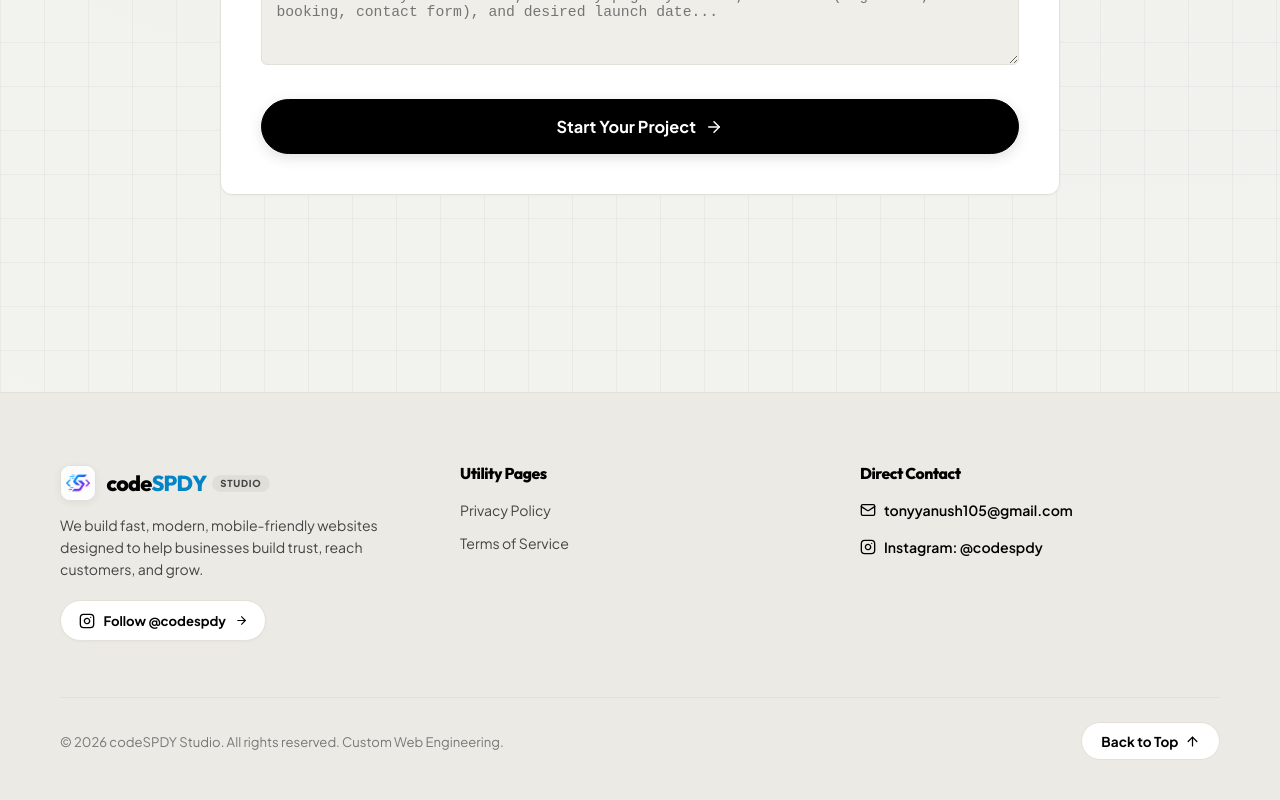
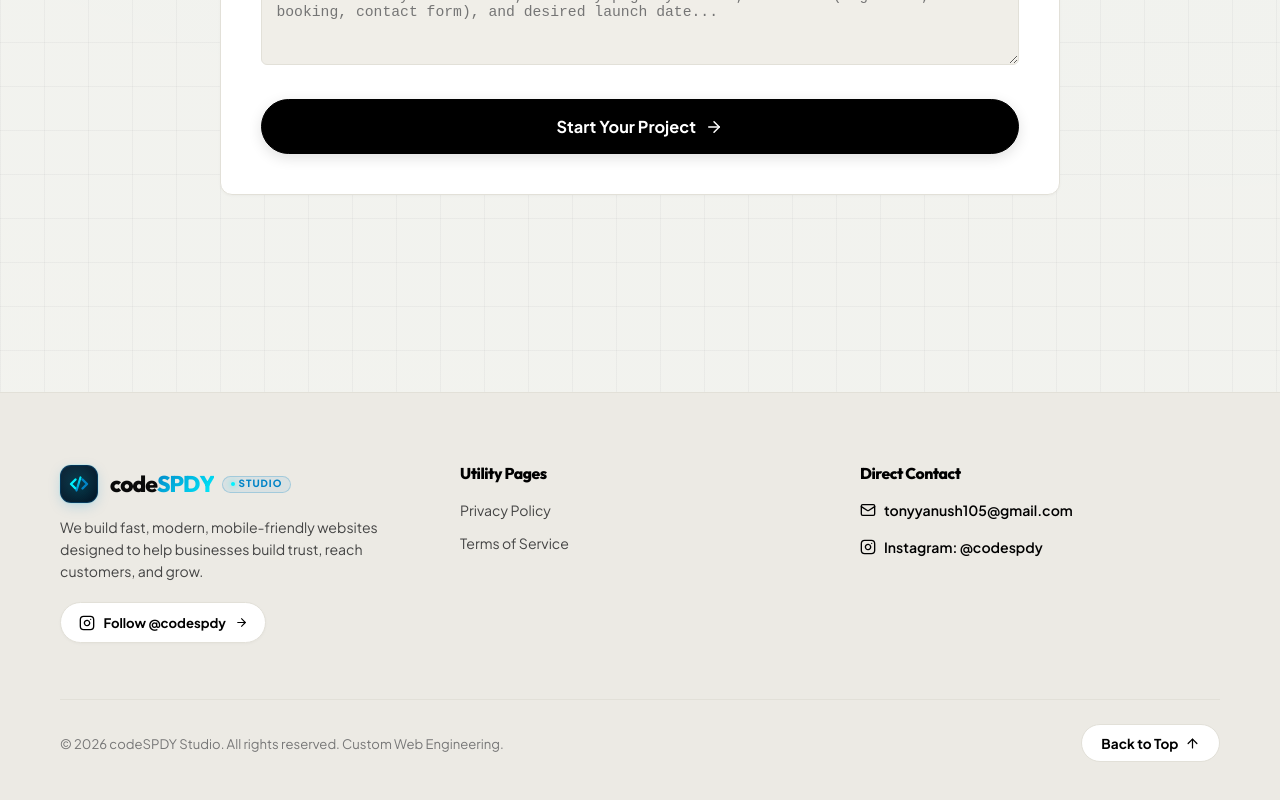
Before and after one commit to don-yanush25/codespdy, a React (Vite) app: page / in a window 1280 px wide. Shown: the part 10738-11538 px from the top of the page. Built offline with nearby package versions, Linux system fonts and the light colour scheme.

Commit message:
Create precision vector brand logo and stylish studio typography for codeSPDY

```diff
--- /dev/null
+++ b/src/components/CodeSpdyLogo.jsx
@@ -0,0 +1,148 @@
+import React from 'react';
+
+export default function CodeSpdyLogo({ size = 'default', showBadge = true, theme = 'light' }) {
+  const isSmall = size === 'small';
+  const iconSize = isSmall ? 32 : 38;
+
+  return (
+    <div
+      style={{
+        display: 'inline-flex',
+        alignItems: 'center',
+        gap: '0.75rem',
+        textDecoration: 'none',
+        userSelect: 'none',
+      }}
+      className="codespdy-brand-mark"
+    >
+      {/* Precision Engineered Geometric Vector Emblem */}
+      <div
+        style={{
+          width: `${iconSize}px`,
+          height: `${iconSize}px`,
+          borderRadius: '11px',
+          background: 'linear-gradient(145deg, #0f172a 0%, #020617 100%)',
+          border: '1px solid rgba(2, 132, 199, 0.35)',
+          boxShadow: '0 4px 14px -2px rgba(2, 132, 199, 0.25), 0 0 0 1px rgba(0, 242, 254, 0.1)',
+          display: 'flex',
+          alignItems: 'center',
+          justifyContent: 'center',
+          position: 'relative',
+          overflow: 'hidden',
+          flexShrink: 0,
+          transition: 'all 0.3s cubic-bezier(0.22, 1, 0.36, 1)',
+        }}
+      >
+        {/* Ambient Inner Glow */}
+        <div
+          style={{
+            position: 'absolute',
+            top: '-50%',
+            left: '-50%',
+            width: '200%',
+            height: '200%',
+            background: 'radial-gradient(circle at center, rgba(0, 242, 254, 0.2) 0%, transparent 65%)',
+            pointerEvents: 'none',
+          }}
+        />
+
+        {/* High-Tech Vector Code & Speed Glyph */}
+        <svg
+          width={isSmall ? '20' : '24'}
+          height={isSmall ? '20' : '24'}
+          viewBox="0 0 24 24"
+          fill="none"
+          xmlns="http://www.w3.org/2000/svg"
+          style={{ position: 'relative', zIndex: 1 }}
+        >
+          {/* Left Code Bracket < */}
+          <path
+            d="M8.5 7.5L4 12L8.5 16.5"
+            stroke="#00F2FE"
+            strokeWidth="2.4"
+            strokeLinecap="round"
+            strokeLinejoin="round"
+          />
+          {/* Right Code Bracket > */}
+          <path
+            d="M15.5 7.5L20 12L15.5 16.5"
+            stroke="#0284C7"
+            strokeWidth="2.4"
+            strokeLinecap="round"
+            strokeLinejoin="round"
+          />
+          {/* Dynamic Speed Bolt Center S / Slash */}
+          <path
+            d="M13.5 5.5L9.5 18.5"
+            stroke="url(#spdyGrad)"
+            strokeWidth="2.2"
+            strokeLinecap="round"
+          />
+          <defs>
+            <linearGradient id="spdyGrad" x1="9.5" y1="5.5" x2="13.5" y2="18.5" gradientUnits="userSpaceOnUse">
+              <stop stopColor="#00F2FE" />
+              <stop offset="1" stopColor="#0284C7" />
+            </linearGradient>
+          </defs>
+        </svg>
+      </div>
+
+      {/* Brand Name & Studio Lockup */}
+      <div style={{ display: 'flex', alignItems: 'center', gap: '0.45rem' }}>
+        <span
+          style={{
+            fontFamily: "'Outfit', 'Plus Jakarta Sans', sans-serif",
+            fontSize: isSmall ? '1.25rem' : '1.42rem',
+            fontWeight: 900,
+            letterSpacing: '-0.04em',
+            lineHeight: 1,
+            color: theme === 'dark' ? '#ffffff' : '#0a0a0a',
+          }}
+        >
+          code
+          <span
+            style={{
+              background: 'linear-gradient(135deg, #0284C7 0%, #00F2FE 100%)',
+              WebkitBackgroundClip: 'text',
+              WebkitTextFillColor: 'transparent',
+              fontWeight: 900,
+            }}
+          >
+            SPDY
+          </span>
+        </span>
+
+        {showBadge && (
+          <span
+            style={{
+              fontSize: '0.62rem',
+              fontWeight: 800,
+              letterSpacing: '0.1em',
+              textTransform: 'uppercase',
+              color: '#0284C7',
+              background: 'rgba(2, 132, 199, 0.08)',
+              border: '1px solid rgba(2, 132, 199, 0.25)',
+              padding: '0.18rem 0.5rem',
+              borderRadius: 'var(--radius-pill)',
+              lineHeight: 1,
+              display: 'inline-flex',
+              alignItems: 'center',
+              gap: '0.25rem',
+            }}
+          >
+            <span
+              style={{
+                width: '4px',
+                height: '4px',
+                borderRadius: '50%',
+                background: '#00F2FE',
+                boxShadow: '0 0 6px #00F2FE',
+              }}
+            />
+            STUDIO
+          </span>
+        )}
+      </div>
+    </div>
+  );
+}
--- a/src/components/Footer.jsx
+++ b/src/components/Footer.jsx
@@ -1,5 +1,6 @@
 import React, { useState } from 'react';
 import { ArrowUp, Mail, ArrowRight, X } from 'lucide-react';
+import CodeSpdyLogo from './CodeSpdyLogo';
 
 const InstagramIcon = ({ size = 16, color = 'currentColor' }) => (
   <svg
@@ -50,54 +51,8 @@ export default function Footer() {
         >
           {/* Brand Col */}
           <div style={{ maxWidth: '340px' }}>
-            <div style={{ display: 'flex', alignItems: 'center', gap: '0.65rem', marginBottom: '0.85rem' }}>
-              <div
-                style={{
-                  width: '36px',
-                  height: '36px',
-                  borderRadius: '10px',
-                  overflow: 'hidden',
-                  display: 'flex',
-                  alignItems: 'center',
-                  justifyContent: 'center',
-                  border: '1.5px solid var(--border-color)',
-                  background: '#ffffff',
-                  boxShadow: '0 2px 8px rgba(0,0,0,0.06)',
-                  flexShrink: 0,
-                }}
-              >
-                <img src="/assets/codespdy_logo.jpeg" alt="codeSPDY Logo" style={{ width: '100%', height: '100%', objectFit: 'cover' }} />
-              </div>
-              <div style={{ display: 'flex', alignItems: 'center', gap: '0.35rem' }}>
-                <span
-                  style={{
-                    fontFamily: 'var(--font-heading)',
-                    fontSize: '1.35rem',
-                    fontWeight: 900,
-                    color: 'var(--text-main)',
-                    letterSpacing: '-0.035em',
-                    lineHeight: 1,
-                  }}
-                >
-                  code<span style={{ color: '#0284c7' }}>SPDY</span>
-                </span>
-                <span
-                  style={{
-                    fontSize: '0.6rem',
-                    fontWeight: 800,
-                    letterSpacing: '0.08em',
-                    background: 'rgba(0,0,0,0.05)',
-                    color: 'var(--text-muted)',
-                    border: '1px solid var(--border-color)',
-                    padding: '0.15rem 0.45rem',
-                    borderRadius: 'var(--radius-pill)',
-                    textTransform: 'uppercase',
-                    lineHeight: 1,
-                  }}
-                >
-                  STUDIO
-                </span>
-              </div>
+            <div style={{ marginBottom: '0.85rem' }}>
+              <CodeSpdyLogo size="default" showBadge={true} />
             </div>
 
             <p style={{ color: 'var(--text-muted)', fontSize: '0.88rem', lineHeight: 1.55, marginBottom: '1.25rem' }}>
```
